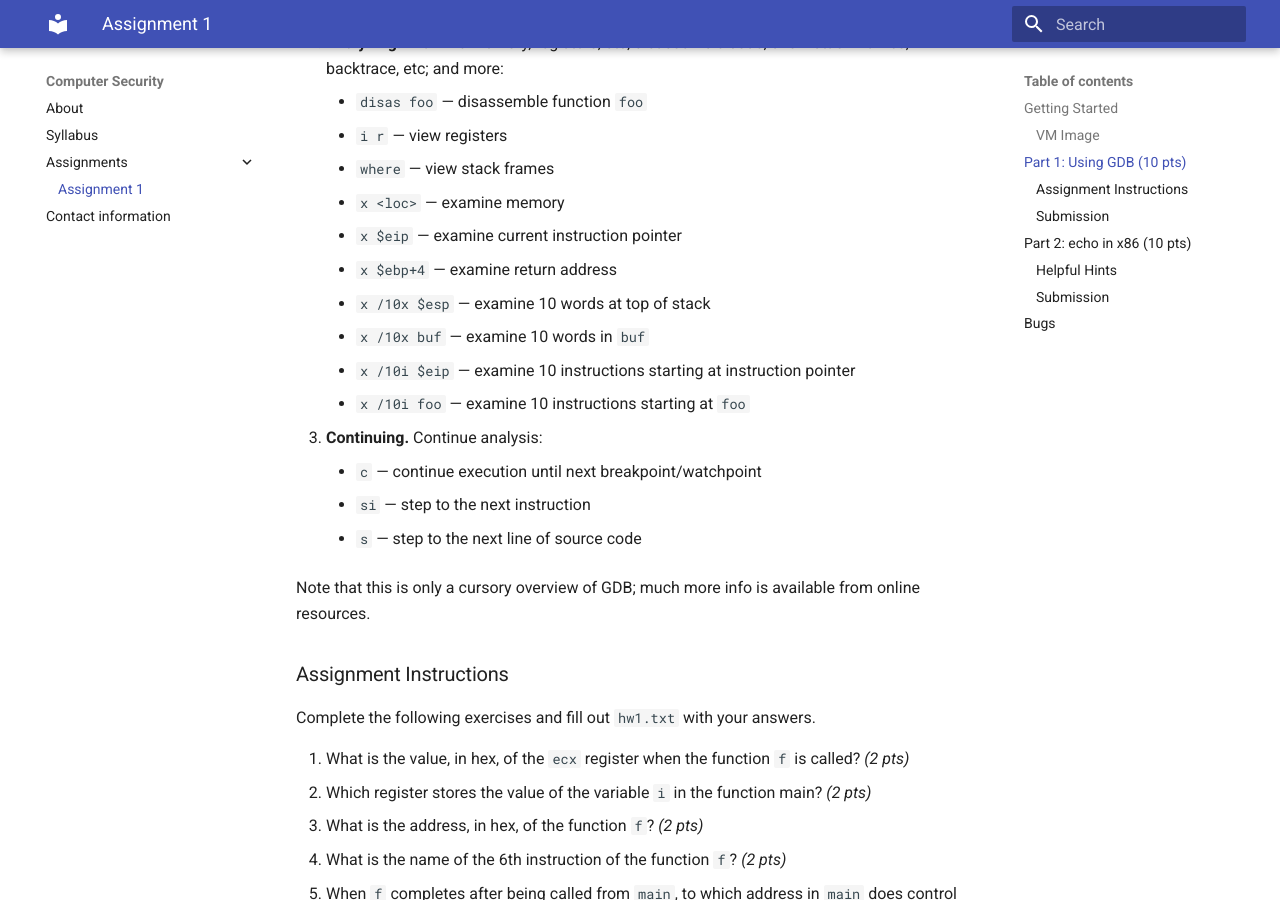
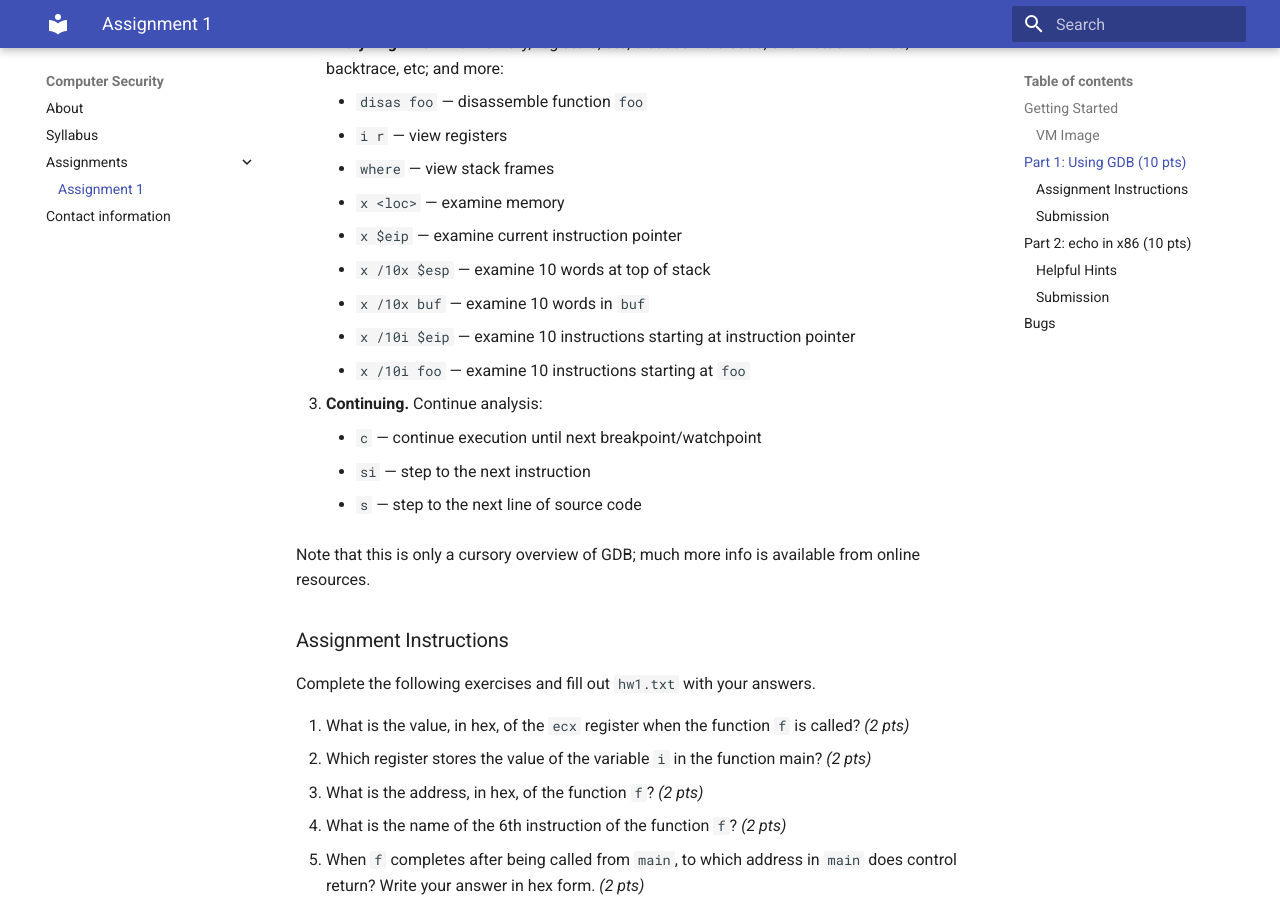
Before and after one commit to PLSysSec/cse127-website, an MkDocs documentation site: the page built from docs/pa/pa1.md, in a window 1280 px wide and 900 px high, scrolled down 1496 px. Built offline with MkDocs 1.6.1 and Material for MkDocs 9.7.7, drawn with Linux system fonts in a browser that asks for light colours.

Commit message:
Remove misleading piece of GDB writeup in PA1

```diff
--- a/docs/pa/pa1.md
+++ b/docs/pa/pa1.md
@@ -66,7 +66,6 @@ recommend the following workflow in GDB:
     - `where` &mdash; view stack frames
     - `x <loc>` &mdash; examine memory
     - `x $eip` &mdash; examine current instruction pointer
-    - `x $ebp+4` &mdash; examine return address
     - `x /10x $esp` &mdash; examine 10 words at top of stack
     - `x /10x buf` &mdash; examine 10 words in `buf`
     - `x /10i $eip` &mdash; examine 10 instructions starting at instruction pointer
```
